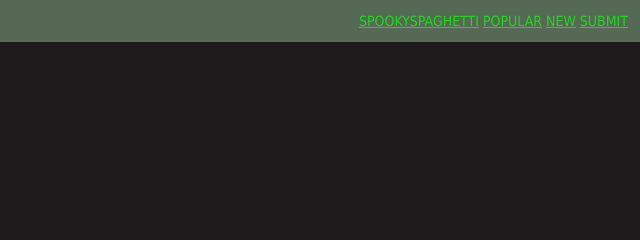
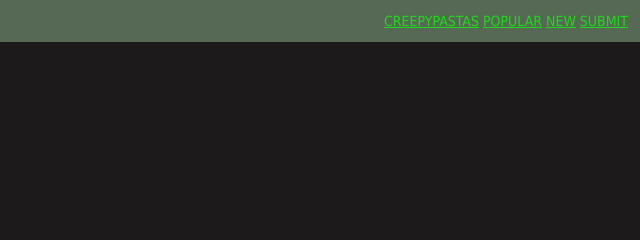
Before and after one commit to buttermilkcookie/In-Class-Exercise-10, a plain HTML site: page index.html in a window 1280 px wide. Shown: the top 240 px of the page, 640-1280 px from the left. Drawn offline with Linux system fonts and the light colour scheme.

Commit message:
class site-title

```diff
--- a/index.html
+++ b/index.html
@@ -23,7 +23,7 @@
   <body>
     <header>
       <nav>
-        <a href="index.html">SpookySpaghetti</a>
+        <a href="index.html" class="site-title">Creepypastas</a>
         <a href="#">Popular</a>
         <a href="#">New</a>
         <a href="#">Submit</a>
```
